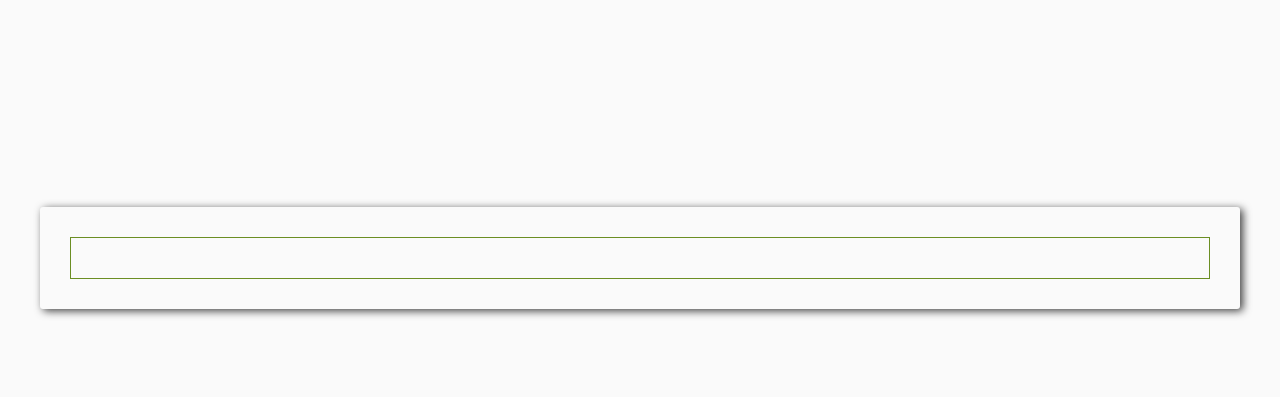
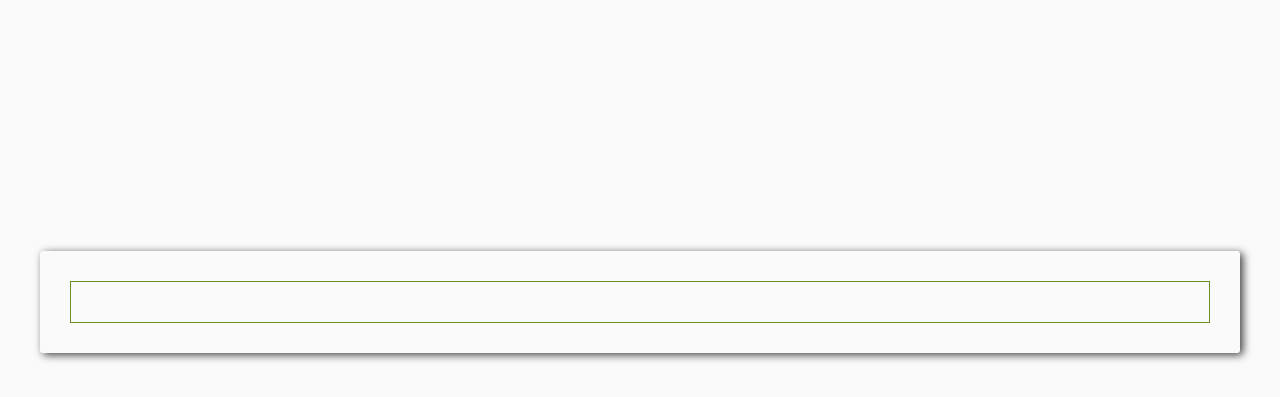
Before and after one commit to DorotaChroboczek/Hobby_Store, a Django app: template store/templates/meta_product.html in a window 1280 px wide; the page is wider, and only the part inside the window is pictured. Shown: the part 391-788 px from the top of that part. Before the commit the page ends 708 px from the top of that part, so only its background shows below. Run offline with Django 3.2, Linux system fonts and the light colour scheme; the template is opened without the code that fills it, so the values that code supplies are empty.

Commit message:
change: category box css

```diff
--- a/static/css/base.css
+++ b/static/css/base.css
@@ -287,12 +287,14 @@ body{
 	display: flex;
 	justify-content: center;
 	align-items: center;
+	margin: 25px;
+	padding: 15px;
 }
 
 .category-name {
-	font-family: Mael;
-	font-weight: 300;
-	font-size: 27px;
+	font-family: 'Bad Script', msbm10, serif;
+	font-weight: 500;
+	font-size: 37px;
 	color: darkolivegreen;
 	justify-content: center;
 	align-items: center;
```
